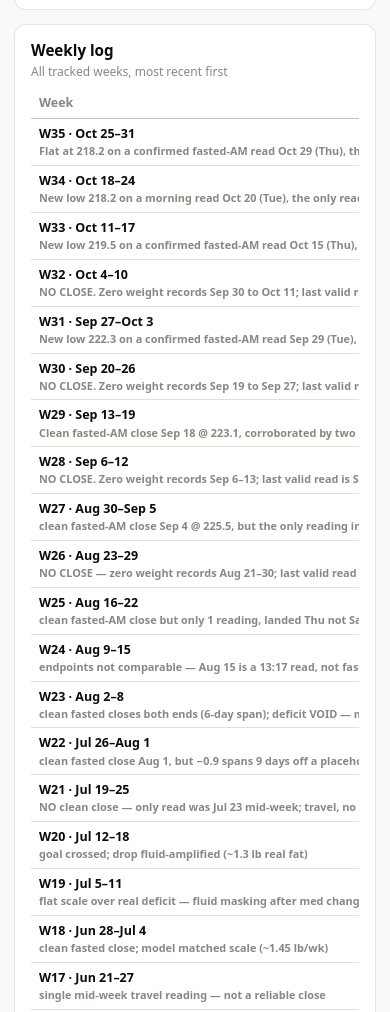
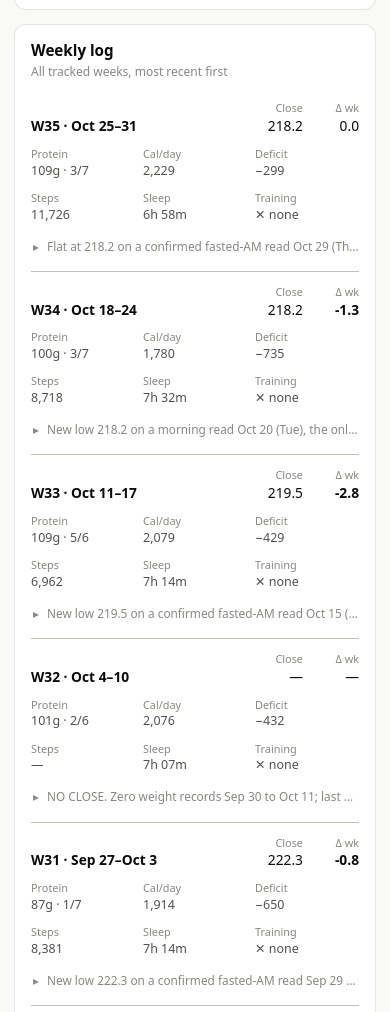
Before and after one commit to jakeworcester-byte/pace-dash-x7q3, a plain HTML site: page index.html in a window 390 px wide. Shown: the part 3454-4466 px from the top of the page. Drawn offline with Linux system fonts and the light colour scheme.

Commit message:
Weekly dashboard update (auto-push)

```diff
--- a/index.html
+++ b/index.html
@@ -149,6 +149,38 @@
   .neg { color: var(--good-text); font-weight: 600; }
   .pos { color: var(--red); font-weight: 600; }
   .flag { color: var(--muted); font-size: 0.68rem; }
+
+  /* weekly log notes: own row under the numbers, long ones collapsed to a one-line preview */
+  tr.has-note td { border-bottom: none; padding-bottom: 2px; }
+  td.note-cell { text-align: left; white-space: normal; font-weight: 400; color: var(--muted); padding: 0 8px 8px; }
+  /* width 0 + min-width 100% keeps note length out of the table's column sizing */
+  .note-body { width: 0; min-width: 100%; font-size: 0.74rem; line-height: 1.45; }
+  div.note-body { padding-left: 16px; box-sizing: border-box; }
+  .note-body summary { display: flex; gap: 6px; cursor: pointer; list-style: none; border-radius: 3px; }
+  .note-body summary::-webkit-details-marker { display: none; }
+  .note-body summary::before { content: "▸"; flex: none; align-self: flex-start; width: 10px; text-align: center; transition: transform .12s; }
+  .note-body[open] > summary::before { transform: rotate(90deg); }
+  .note-body summary:hover { color: var(--ink-2); }
+  .note-body summary:focus-visible { outline: 2px solid var(--blue); outline-offset: 2px; }
+  .note-body summary span { min-width: 0; overflow: hidden; text-overflow: ellipsis; white-space: nowrap; }
+  .note-body[open] summary span { white-space: normal; color: var(--ink-2); max-width: 100ch; }
+
+  /* phone: each week becomes a stacked block instead of a nine-column row */
+  @media (max-width: 760px) {
+    #weekTable, #weekTable tbody { display: block; }
+    #weekTable thead { display: none; }
+    #weekTable tbody { padding: 12px 0; border-bottom: 1px solid var(--baseline); }
+    #weekTable tbody:last-child { border-bottom: none; }
+    #weekTable tr.nums { display: grid; grid-template-columns: repeat(6, 1fr); gap: 10px 8px; }
+    #weekTable tr.nums td { display: block; grid-column: span 2; padding: 0; border: none; text-align: left; white-space: normal; }
+    #weekTable tr.nums td::before { content: attr(data-label); display: block; color: var(--muted); font-size: 0.68rem; font-weight: 400; }
+    #weekTable tr.nums td.wk-name { grid-column: span 4; align-self: end; font-size: 0.86rem; }
+    #weekTable tr.nums td.wk-name::before { content: none; }
+    #weekTable tr.nums td.wk-top { grid-column: span 1; text-align: right; font-size: 0.86rem; color: var(--ink-1); }
+    #weekTable tr.note-row { display: block; margin-top: 10px; }
+    #weekTable td.note-cell { display: block; padding: 0; border: none; }
+    .note-body summary { padding: 4px 0; }
+  }
   footer { margin-top: 26px; font-size: 0.72rem; color: var(--muted); text-align: center; }
 </style>
 </head>
@@ -653,25 +685,39 @@ function drawTraining() {
 }
 
 // ---------- table ----------
+const NOTE_PREVIEW_MIN = 120;   // notes at or under this length show in full, no expander
+const openNotes = new Set();    // week numbers expanded by the viewer; survives re-render
+function noteRow(w) {
+  if (!w.note) return "";
+  const body = w.note.length <= NOTE_PREVIEW_MIN
+    ? `<div class="note-body">${w.note}</div>`
+    : `<details class="note-body" data-n="${w.n}"${openNotes.has(w.n) ? " open" : ""}><summary><span>${w.note}</span></summary></details>`;
+  return `<tr class="note-row"><td class="note-cell" colspan="9">${body}</td></tr>`;
+}
 function drawTable() {
   const t = $("weekTable");
   const rows = [...WEEKS].reverse().map(w => {
     const chgCls = w.chg == null ? "" : w.chg < 0 ? "neg" : w.chg > 0 ? "pos" : "";
     const trainTxt = { pre: "—", complete: "✓ A+B", partial: "◐ one", missed: "✕ none" }[w.train];
-    return `<tr>
-      <td>W${w.n} · ${w.label}${w.note ? `<div class="flag">${w.note}</div>` : ""}</td>
-      <td>${fmt(w.wt,1)}</td>
-      <td class="${chgCls}">${w.chg == null ? "—" : (w.chg > 0 ? "+" : "") + fmt(w.chg,1)}</td>
-      <td>${fmt(w.prot)}g · ${w.hits}/${w.logged}</td>
-      <td>${fmt(w.cal)}</td>
-      <td>${w.deficit != null ? "−" + fmt(Math.abs(w.deficit)) : "—"}</td>
-      <td>${w.steps != null ? fmt(w.steps) + (w.stepsN ? `<div class="flag">${w.stepsN}-day avg</div>` : "") : "—"}</td>
-      <td>${sleepFmt(w.sleep)}</td>
-      <td>${trainTxt}</td>
-    </tr>`;
+    return `<tbody><tr class="nums${w.note ? " has-note" : ""}">
+      <td class="wk-name">W${w.n} · ${w.label}</td>
+      <td class="wk-top" data-label="Close">${fmt(w.wt,1)}</td>
+      <td class="wk-top ${chgCls}" data-label="Δ wk">${w.chg == null ? "—" : (w.chg > 0 ? "+" : "") + fmt(w.chg,1)}</td>
+      <td data-label="Protein">${fmt(w.prot)}g · ${w.hits}/${w.logged}</td>
+      <td data-label="Cal/day">${fmt(w.cal)}</td>
+      <td data-label="Deficit">${w.deficit != null ? "−" + fmt(Math.abs(w.deficit)) : "—"}</td>
+      <td data-label="Steps">${w.steps != null ? fmt(w.steps) + (w.stepsN ? `<div class="flag">${w.stepsN}-day avg</div>` : "") : "—"}</td>
+      <td data-label="Sleep">${sleepFmt(w.sleep)}</td>
+      <td data-label="Training">${trainTxt}</td>
+    </tr>${noteRow(w)}</tbody>`;
   }).join("");
-  t.innerHTML = `<thead><tr><th>Week</th><th>Close (lbs)</th><th>Δ wk</th><th>Protein</th><th>Cal/day</th><th>Deficit</th><th>Steps</th><th>Sleep</th><th>Training</th></tr></thead><tbody>${rows}</tbody>`;
+  t.innerHTML = `<thead><tr><th>Week</th><th>Close (lbs)</th><th>Δ wk</th><th>Protein</th><th>Cal/day</th><th>Deficit</th><th>Steps</th><th>Sleep</th><th>Training</th></tr></thead>${rows}`;
 }
+// toggle doesn't bubble, so listen in the capture phase
+$("weekTable").addEventListener("toggle", e => {
+  const n = +e.target.dataset.n;
+  if (e.target.open) openNotes.add(n); else openNotes.delete(n);
+}, true);
 
 // ---------- render all ----------
 function render() {
```
